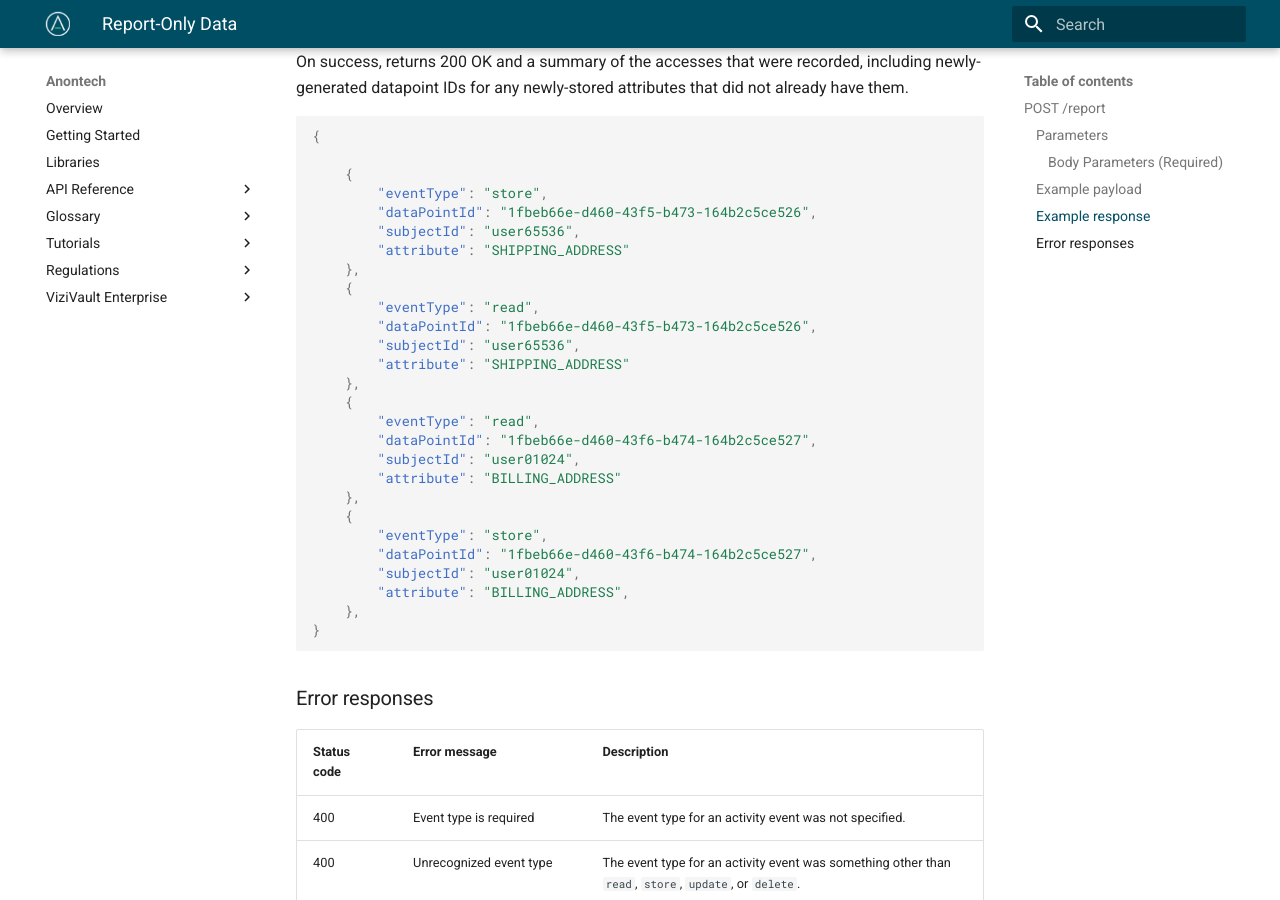
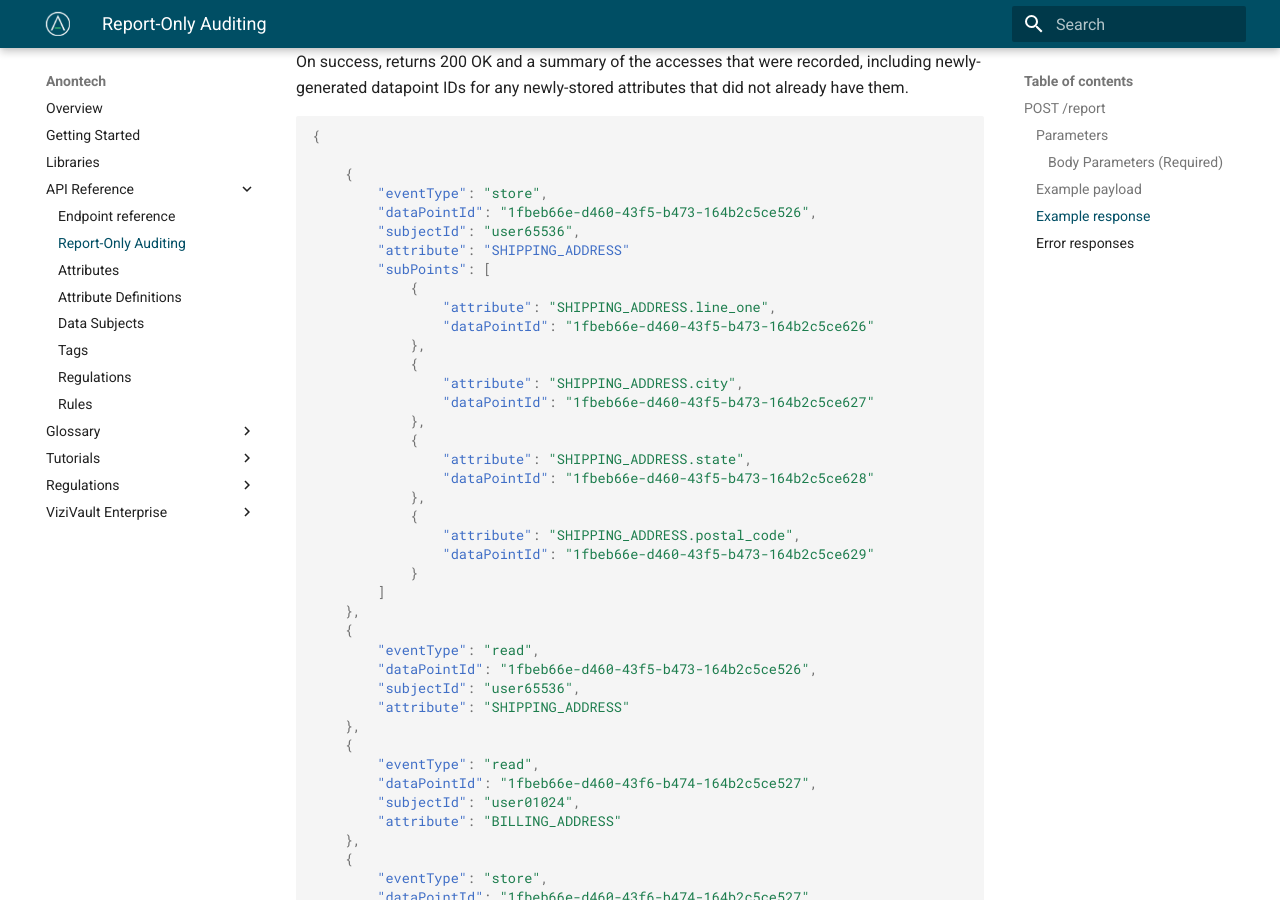
Before and after one commit to anontechnology/documentation, an MkDocs documentation site: the page built from docs/api/reportonly.md, in a window 1280 px wide and 900 px high, scrolled down 2694 px. Built offline with MkDocs 1.6.1 and Material for MkDocs 9.7.7, drawn with Linux system fonts in a browser that asks for light colours.

Commit message:
updated sidebar for endpoints

```diff
--- a/docs/api/reportonly.md
+++ b/docs/api/reportonly.md
@@ -94,6 +94,24 @@
         "dataPointId": "1fbeb66e-d460-43f5-b473-164b2c5ce526",
         "subjectId": "user65536",
         "attribute": "SHIPPING_ADDRESS"
+        "subPoints": [
+            {
+                "attribute": "SHIPPING_ADDRESS.line_one",
+                "dataPointId": "1fbeb66e-d460-43f5-b473-164b2c5ce626"
+            },
+            {
+                "attribute": "SHIPPING_ADDRESS.city",
+                "dataPointId": "1fbeb66e-d460-43f5-b473-164b2c5ce627"
+            },
+            {
+                "attribute": "SHIPPING_ADDRESS.state",
+                "dataPointId": "1fbeb66e-d460-43f5-b473-164b2c5ce628"
+            },
+            {
+                "attribute": "SHIPPING_ADDRESS.postal_code",
+                "dataPointId": "1fbeb66e-d460-43f5-b473-164b2c5ce629"
+            }
+        ]
     },
     {
         "eventType": "read",
--- a/mkdocs.yml
+++ b/mkdocs.yml
@@ -14,14 +14,13 @@
   - Libraries: libraries.md
   - API Reference:
     - Endpoint reference: api/endpoints.md
+    - Report-Only Auditing: api/reportonly.md
     - Attributes: api/datapoints.md
     - Attribute Definitions: api/attributes.md
     - Data Subjects: api/datasubjects.md
     - Tags: api/tags.md
     - Regulations: api/regulations.md
     - Rules: api/rules.md
-    - Users: api/users.md
-    - Entities: api/entity.md
   - Glossary:
     - Attribute Definition: glossary/attribute-definition.md
     - Tag: glossary/tag.md
```
Also changed, not shown: docs/api/endpoints.md (+3 -0 lines).
